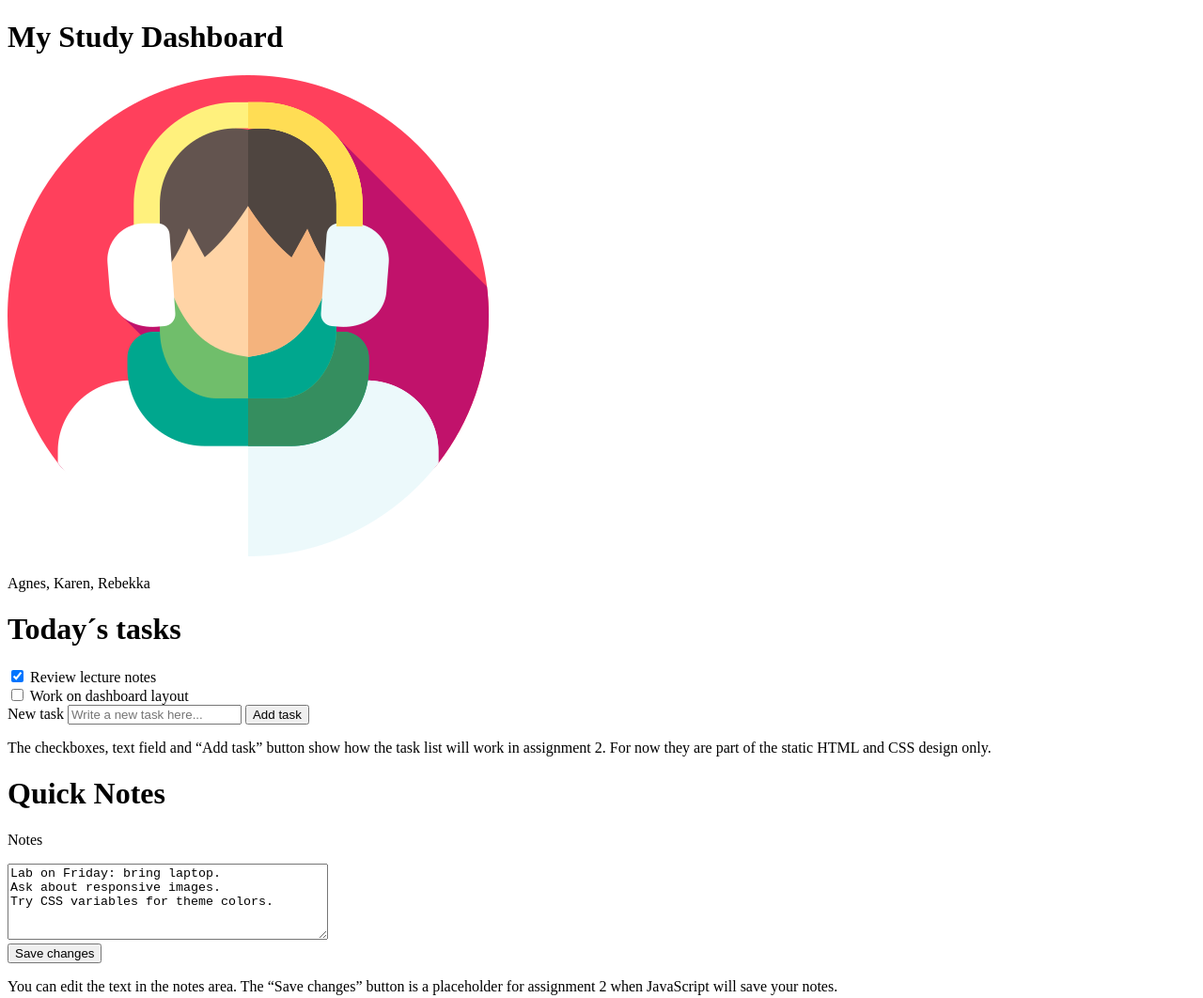
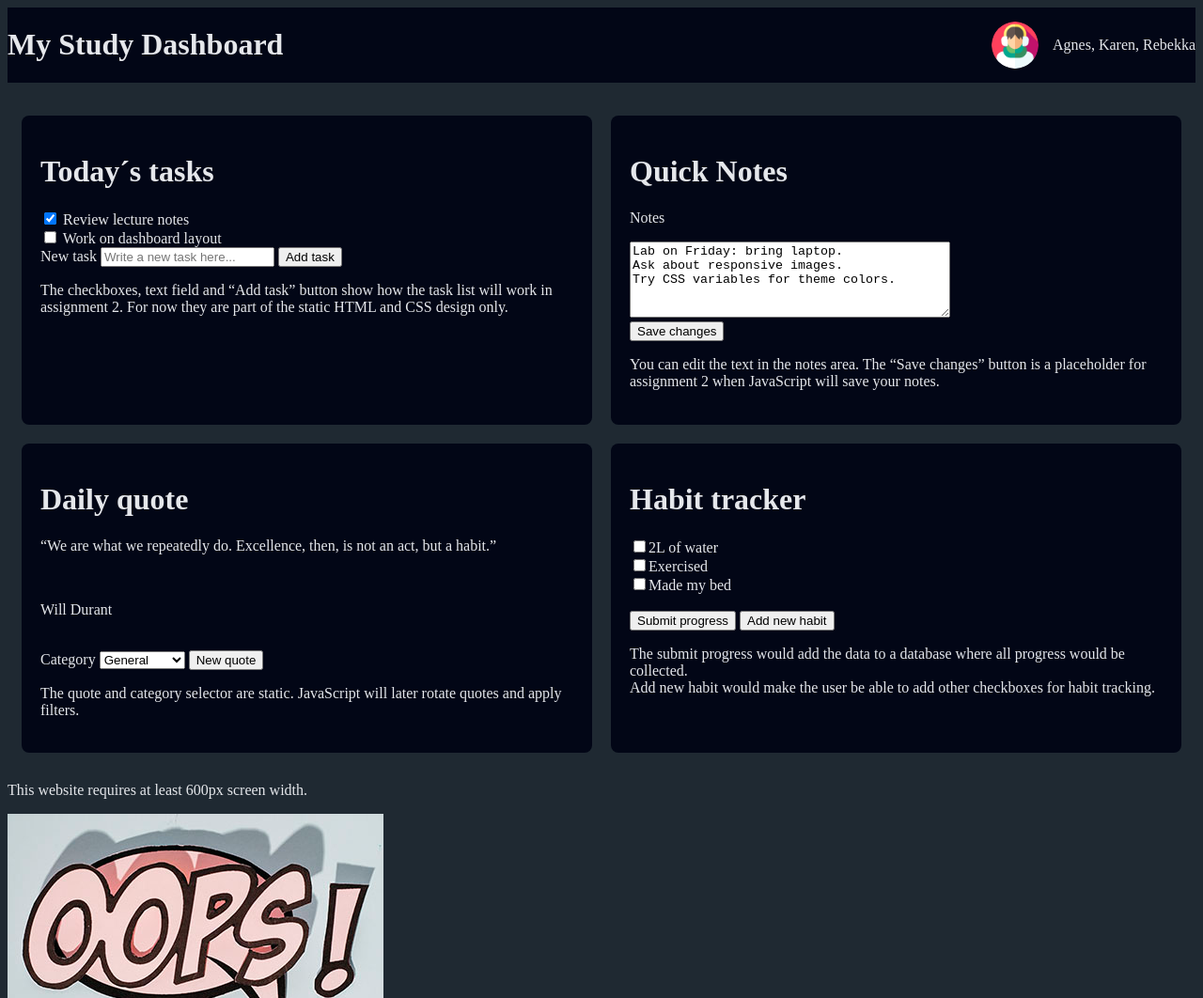
Before and after one commit to AgnesOmars/Assignment1-vefforritun, a website: page skil/index.html in a window 1280 px wide. Shown: the top 1062 px of the page at 94% size. Drawn offline with Linux system fonts and the light colour scheme.

Commit message:
byrja á css
bætti við style.cc, setti upp top section sem flexbox og setti þannig að task, quicknotes, quote og habit tracker er sér kassi, bara svona sirka layout

```diff
--- a/skil/index.html
+++ b/skil/index.html
@@ -3,29 +3,33 @@
 <html lang="en">
   <head>
     <title>Study Dashboard</title>
-    <meta charset="UTF-8">
+    <meta charset="UTF-8" />
     <!--meta name="description" content="..."/-->
     <meta
       name="author"
       content="Agnes Ómarsdóttir, Karen Nordquist Ragnarsdóttir, Rebekka Ósk Rögnvaldsdóttir"
-    >
+    />
+    <link rel="stylesheet" href="style.css" />
   </head>
 
   <body>
-    <header><h1>My Study Dashboard</h1></header>
-    <div>
-      <img src="man_3728711.png" alt="profile picture">
+    <div class = "top_section">
+      <header><h1>My Study Dashboard</h1></header>
+      <div class="profile_info">
+      <img src="man_3728711.png" alt="profile picture" />
       <p>Agnes, Karen, Rebekka</p>
+      </div>
     </div>
 
-    <div>
+    <div class ="box_section">
+    <div class = "task_section">
       <header><h1>Today´s tasks</h1></header>
       <label>
-        <input type="checkbox" name="task1" checked> Review lecture notes </label
-      ><br>
+        <input type="checkbox" name="task1" checked /> Review lecture notes </label
+      ><br />
       <label>
-        <input type="checkbox" name="task2"> Work on dashboard layout </label
-      ><br>
+        <input type="checkbox" name="task2" /> Work on dashboard layout </label
+      ><br />
       <form>
         <label for="new-task">New task</label>
         <input
@@ -41,17 +45,23 @@
         CSS design only.
       </p>
     </div>
-    <div>
+
+    <div class = "quick_notes_section">
       <header><h1>Quick Notes</h1></header>
       <p>Notes</p>
       <form>
-        <textarea id="notes_text" rows="5" cols="40" placeholder="Write your notes here...">
+        <textarea
+          id="notes_text"
+          rows="5"
+          cols="40"
+          placeholder="Write your notes here..."
+        >
 Lab on Friday: bring laptop.
 Ask about responsive images.
 Try CSS variables for theme colors.
             </textarea
         >
-        <br>
+        <br />
         <button>Save changes</button>
       </form>
       <p>
@@ -60,15 +70,15 @@ Try CSS variables for theme colors.
       </p>
     </div>
 
-    <div>
+    <div class = "quote_section">
       <header><h1>Daily quote</h1></header>
       <p>
         “We are what we repeatedly do. Excellence, then, is not an act, but a
         habit.”
       </p>
-      <br>
+      <br />
       <p>Will Durant</p>
-      <br>
+      <br />
 
       <form>
         <label for="category">Category</label>
@@ -86,30 +96,31 @@ Try CSS variables for theme colors.
       </p>
     </div>
 
-    <div>
+    <div class = "habit_tracker_section">
       <header><h1>Habit tracker</h1></header>
       <form>
-        <label id="habit_checkbox1"><input type="checkbox">2L of water</label
-        ><br>
-        <label id="habit_checkbox2"><input type="checkbox">Exercised</label
-        ><br>
-        <label id="habit_checkbox3"><input type="checkbox">Made my bed</label
-        ><br>
-        <br>
+        <label id="habit_checkbox1"><input type="checkbox" />2L of water</label
+        ><br />
+        <label id="habit_checkbox2"><input type="checkbox" />Exercised</label
+        ><br />
+        <label id="habit_checkbox3"><input type="checkbox" />Made my bed</label
+        ><br />
+        <br />
         <button>Submit progress</button>
         <button>Add new habit</button>
       </form>
       <p>
         The submit progress would add the data to a database where all progress
-        would be collected. <br>
+        would be collected. <br />
         Add new habit would make the user be able to add other checkboxes for
         habit tracking.
       </p>
     </div>
+  </div>
 
     <div>
       <p>This website requires at least 600px screen width.</p>
-      <img src="oops.jpg" alt="error_picture">
+      <img src="oops.jpg" alt="error_picture" />
     </div>
   </body>
 </html>
--- /dev/null
+++ b/skil/style.css
@@ -0,0 +1,44 @@
+body {
+  background-color: #1f2932;
+  color: #e5e7eb;
+}
+
+.top_section {
+  display: flex;
+  background-color: #020616;
+  justify-content: space-between;
+  align-items: center;
+}
+
+.profile_info img {
+  width: 50px;
+  height: 50px;
+  /* veit ekki með þetta fyrir neðan */
+  object-fit: cover;
+  border-radius: 50%;
+}
+
+.profile_info {
+  display: flex;
+  align-items: center;
+  gap: 15px;
+}
+
+.box_section {
+  display: grid;
+  grid-template-columns: 1fr 1fr;
+  grid-template-rows: 1fr 1fr;
+  padding: 15px;
+  margin-top: 20px;
+  border-radius: 8px;
+  gap: 20px;
+}
+
+.task_section,
+.quick_notes_section,
+.quote_section,
+.habit_tracker_section {
+  background-color: #020616;
+  padding: 20px;
+  border-radius: 8px;
+}
```
